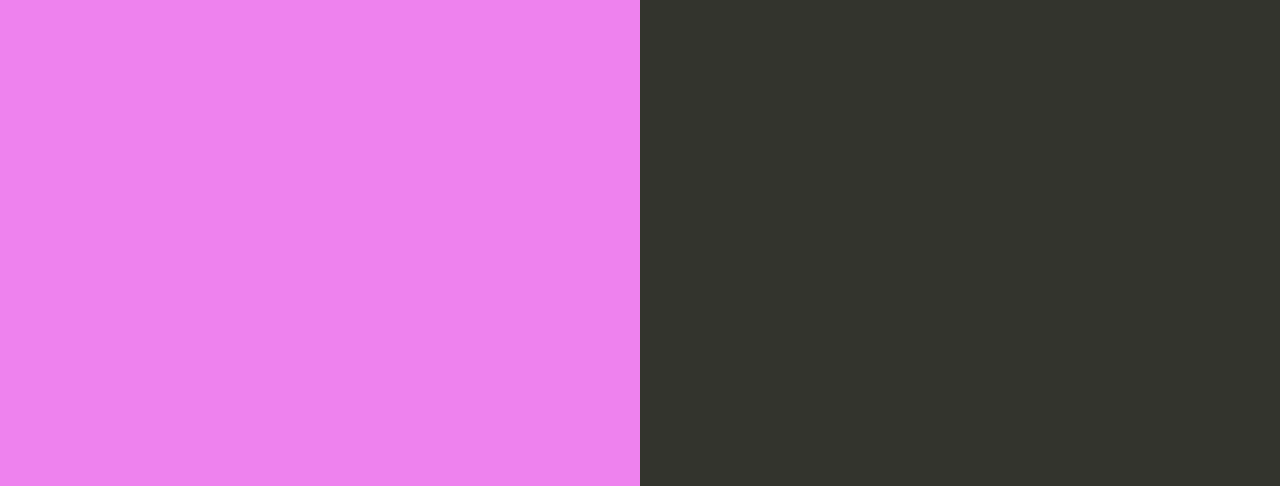
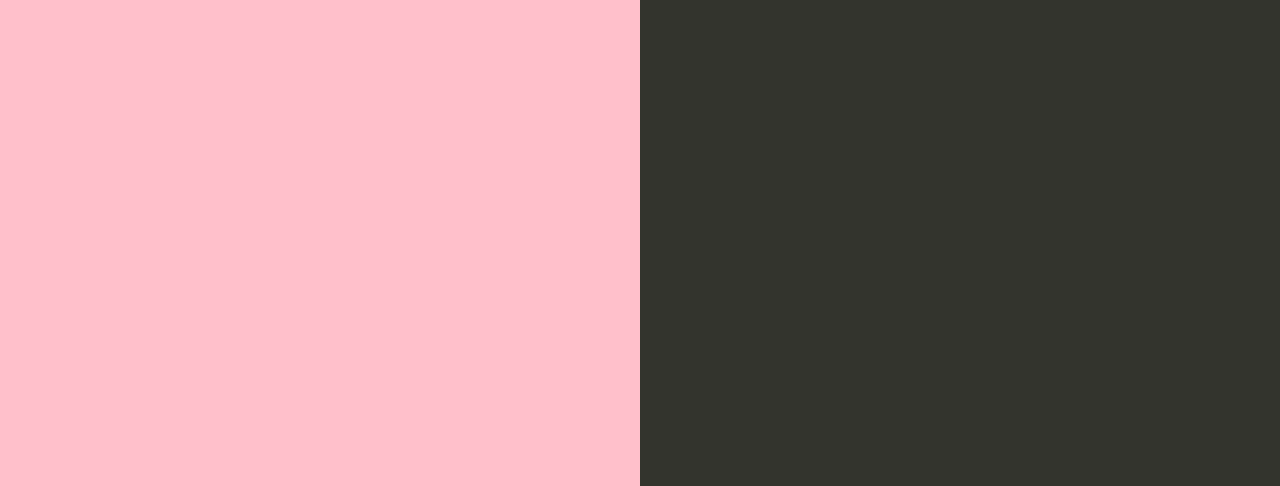
Before and after one commit to 3t-ttt/dva-repo-express-js-sample-app, a website: page index.html in a window 1280 px wide. Shown: the part 314-800 px from the top of the page. Drawn offline with Linux system fonts and the light colour scheme.

Commit message:
Update index.html

```diff
--- a/index.html
+++ b/index.html
@@ -41,7 +41,7 @@
 
       text-align: right;
       padding-top: 11em;
-      background-color: violet;
+      background-color: pink;
 
     }
 
```
